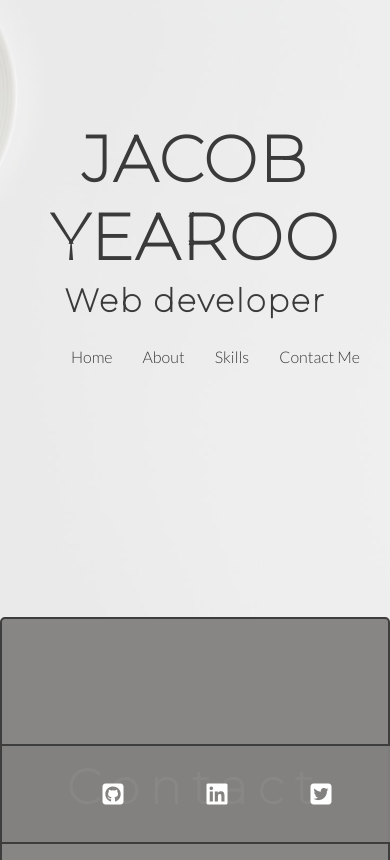
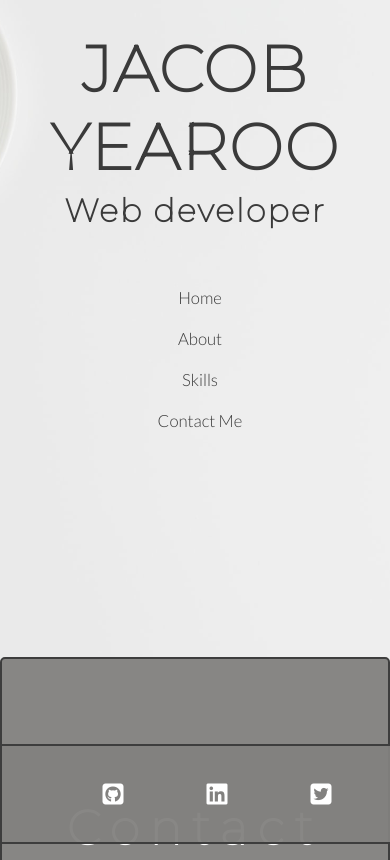
Before and after one commit to Code-Institute-Submissions/Jacob-Yearoo-project-one_JulyResub, a plain HTML site: page contact.html in a window 390 px wide. Shown: the top 860 px of the page. Drawn offline with Linux system fonts and the light colour scheme.

Commit message:
further responsiveness design

```diff
--- a/assets/css/style.css
+++ b/assets/css/style.css
@@ -13,7 +13,6 @@ body {
     font-family: 'Lato', sans-serif;
     color: #3a3a3a;
     margin: 0 auto;
-    /* overflow-x: hidden; */
 }
 
 #name-title {
@@ -127,7 +126,6 @@ body {
     left: 0;
     bottom: 0;
     width: 100%;
-    max-width: 5000px;
     min-width: 320px;
     background-color: rgba(130, 129, 127, 0.95);
     text-align: center;
@@ -199,6 +197,7 @@ body {
     padding-bottom: 100px;
     margin-top: 200px;
     text-align: center;
+    margin-bottom: 50px;
 }
 
 #contact-heading {
@@ -221,6 +220,7 @@ input {
 textarea {
     margin: 0.5rem;
     border: 2px solid #3d3d3d;
+    padding: 10px;
 }
 
 #submit {
@@ -263,10 +263,6 @@ textarea {
         display: block;
     }
 
-    #main-content {
-        overflow-wrap: break-word;
-    }
-
 }
 
 @media screen and (max-width: 600px) {
@@ -276,7 +272,7 @@ textarea {
     }
 
     #navigation {
-        font-size: 100%;
+        font-size: 105%;
 
     }
 
@@ -286,6 +282,31 @@ textarea {
     #self-div {
         width: 200px;
         height: 200px;
+        margin-top: 20px;
+    }
+
+    #navigation ul {
+        display: flex;
+        flex-direction: column-reverse;
+        padding-top: 10px;
+        text-align: center;
+        float: none;
+    }
+
+    #navigation li {
+        padding-top: 20px;
+    }
+
+    #header-box {
+        padding-bottom: 10px;
+    }
+
+    #name-title {
+        margin-top: 30px;
+    }
+
+    #main-content {
+        margin-top: 60px;
     }
 
 }
--- a/contact.html
+++ b/contact.html
@@ -1,5 +1,5 @@
 <!DOCTYPE html>
-<html lang="en">
+<html lang="en" style="position: relative;min-height: 100%;">
 <head>
     <meta charset="UTF-8">
     <meta http-equiv="X-UA-Compatible" content="IE=edge">
@@ -26,10 +26,10 @@
                     <a href="#contact.html">Contact Me</a>
                 </li>
                 <li>
-                    <a href="#main-content">Skills</a>
+                    <a href="index.html#main-content">Skills</a>
                 </li>
                 <li>
-                    <a href="#about">About</a>
+                    <a href="index.html#about">About</a>
                 </li>
                 <li>
                     <a href="index.html">Home</a>
```
Also changed, not shown: index.html (+3 -7 lines), assets/images/gabriel-tovar-Zm_VHSZzjk4-unsplash.jpg (deleted), assets/images/hero-image.jpg (added).
